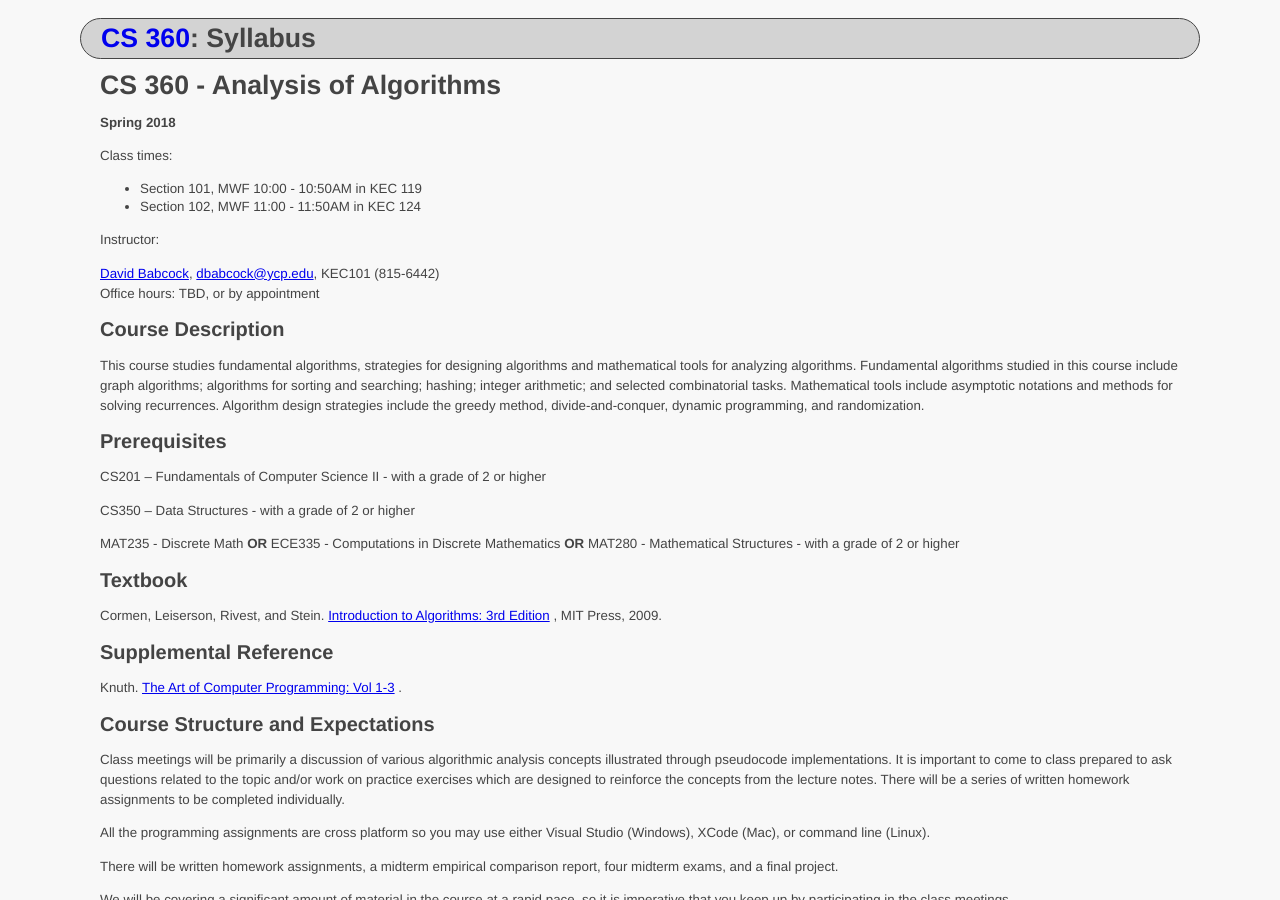
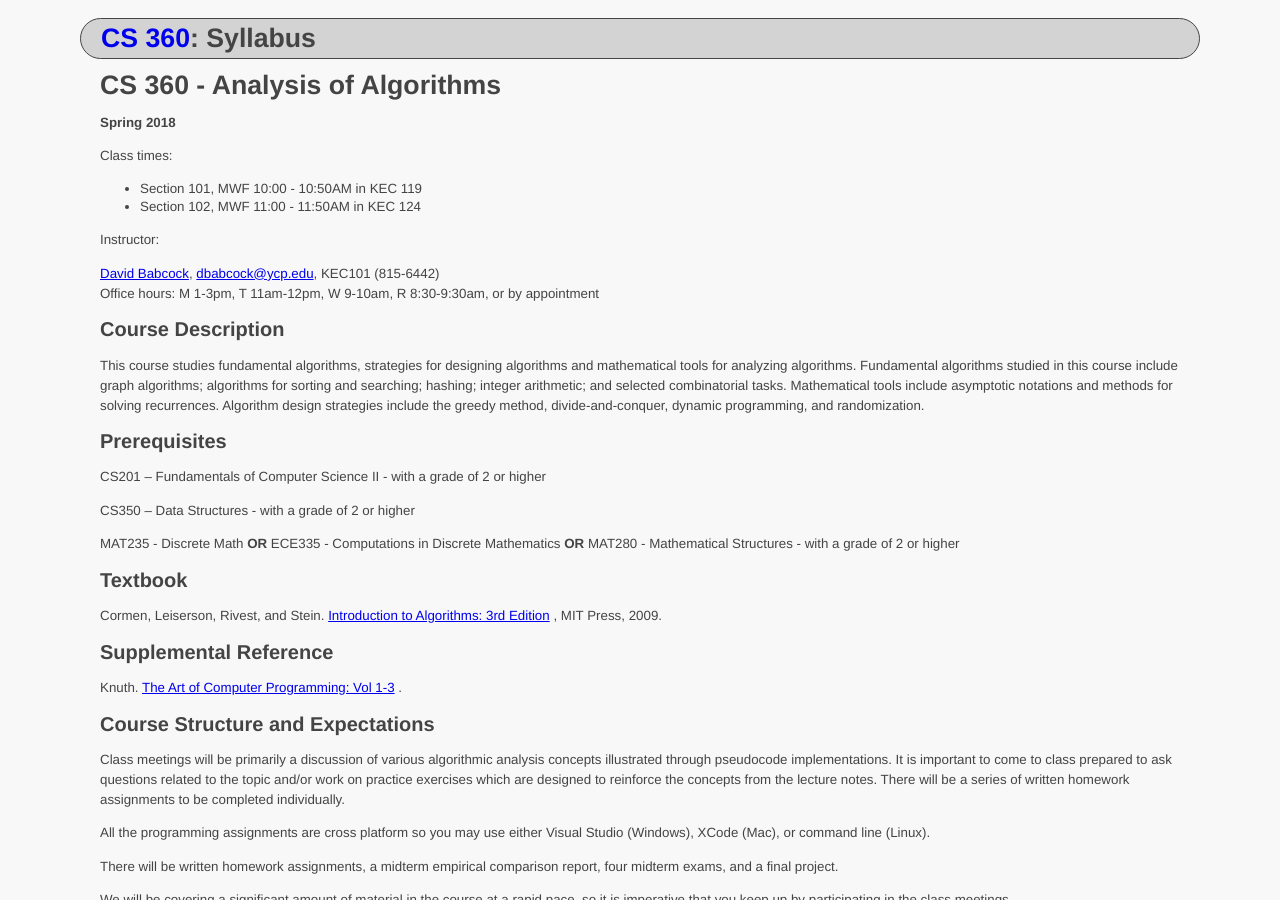
Before and after one commit to ycpcs/cs360-spring2018, a Jekyll site: the page built from syllabus.md, in a window 1280 px wide and 900 px high. Built offline with Jekyll 4.4.1, drawn with Linux system fonts in a browser that asks for light colours.

Commit message:
add office hours
add office hours

```diff
--- a/syllabus.md
+++ b/syllabus.md
@@ -15,7 +15,7 @@ Class times:
 
 Instructor:
 
-[David Babcock](http://faculty.ycp.edu/~dbabcock/), <dbabcock@ycp.edu>, KEC101 (815-6442) <br /> Office hours: TBD, or by appointment
+[David Babcock](http://faculty.ycp.edu/~dbabcock/), <dbabcock@ycp.edu>, KEC101 (815-6442) <br /> Office hours: M 1-3pm, T 11am-12pm, W 9-10am, R 8:30-9:30am, or by appointment
 
 Course Description
 ------------------
```
Also changed, not shown: index.md (+1 -1 lines).
